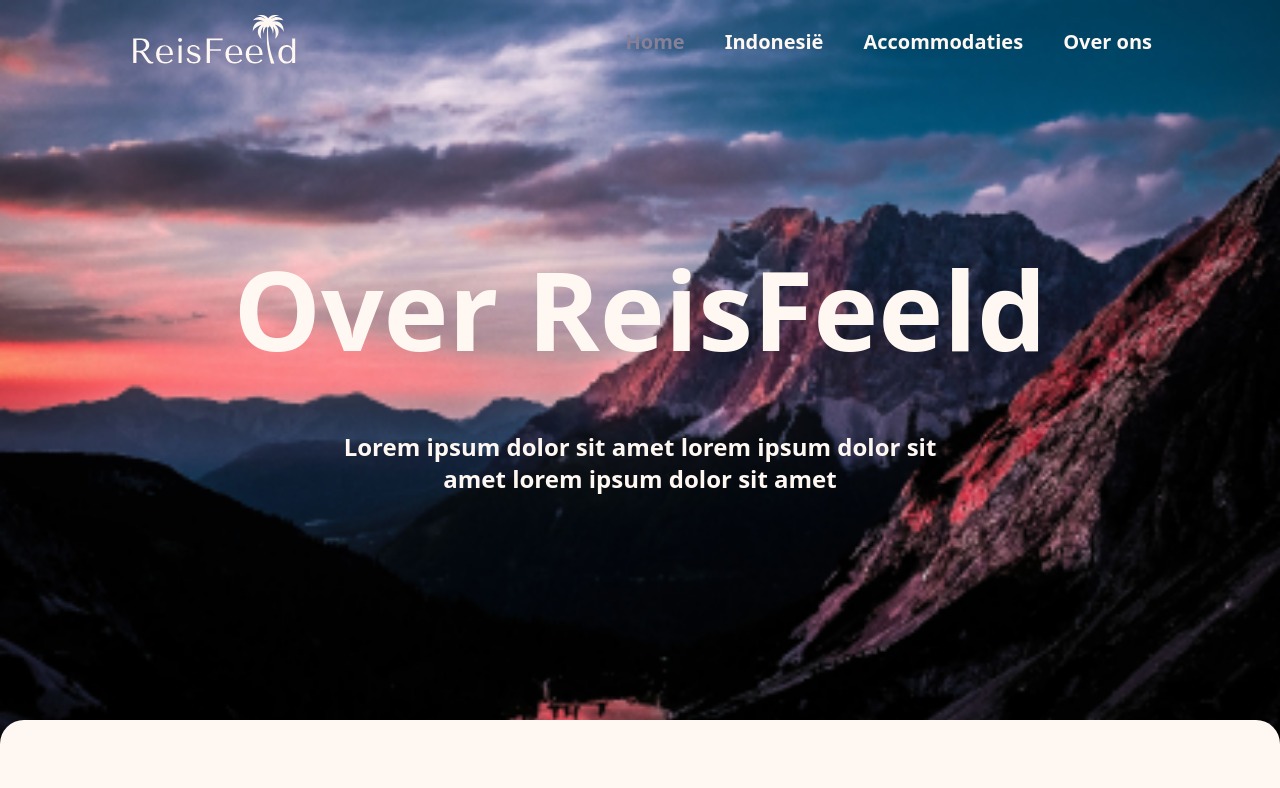
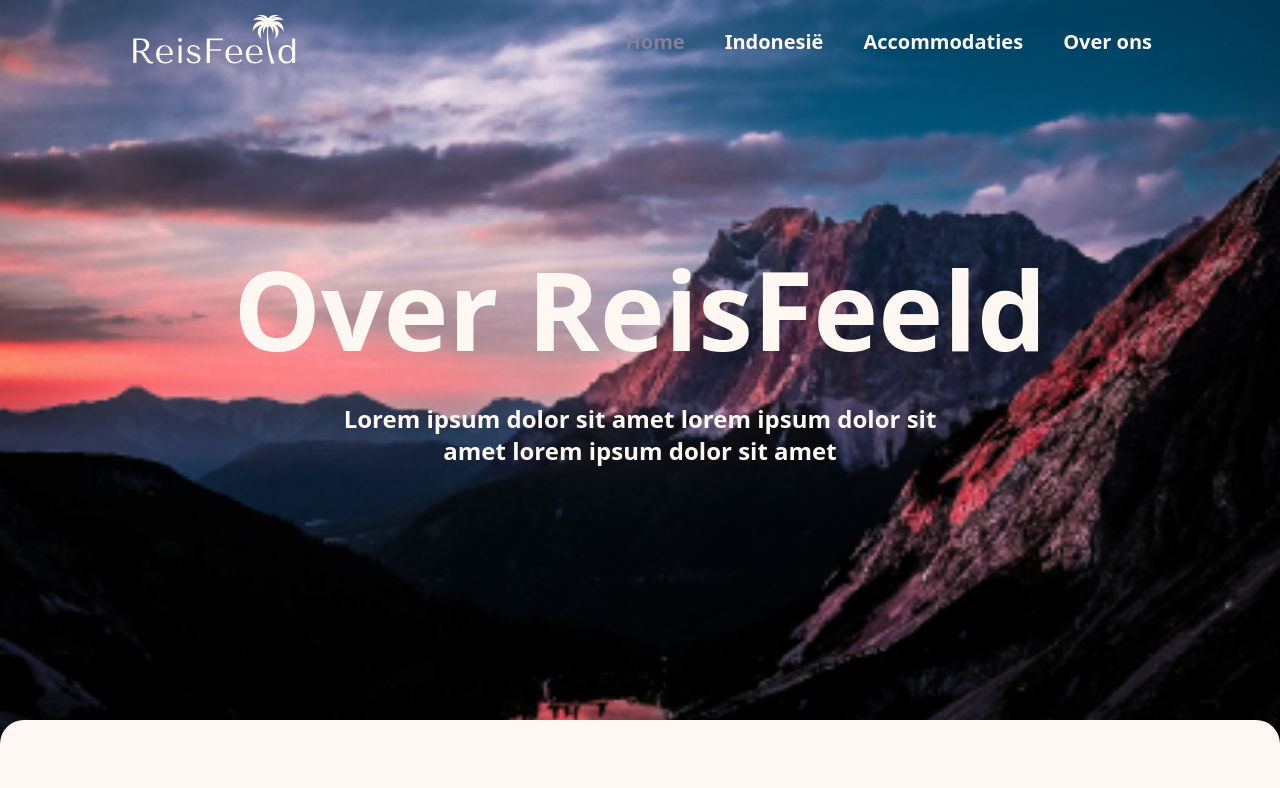
Before and after one commit to dannyfrelink/affiliate-blog, a React (Create React App) app: page / in a window 1280 px wide. Shown: the top 788 px of the page. Built offline with nearby package versions, Linux system fonts and the light colour scheme; the HTML template or start-up script is replaced by a standard one.

Commit message:
update: change line-height of H1 component

```diff
--- a/src/components/typography/H1.tsx
+++ b/src/components/typography/H1.tsx
@@ -14,8 +14,10 @@ const H1: React.FC<H1Props> = ({ children, subTitle }) => {
 				screenSize < 750
 					? `text-5xl ${subTitle !== "" && "mb-3"}`
 					: screenSize < 1250
-					? `text-[75px] ${subTitle !== "" && "mb-6"}`
-					: `text-[110px] ${subTitle !== "" && "mb-10"}`
+					? `text-[75px] leading-[75px] ${subTitle !== "" && "mb-6"}`
+					: `text-[110px] leading-[110px] ${
+							subTitle !== "" && "mb-10"
+					  }`
 			}`}
 		>
 			{children}
```
